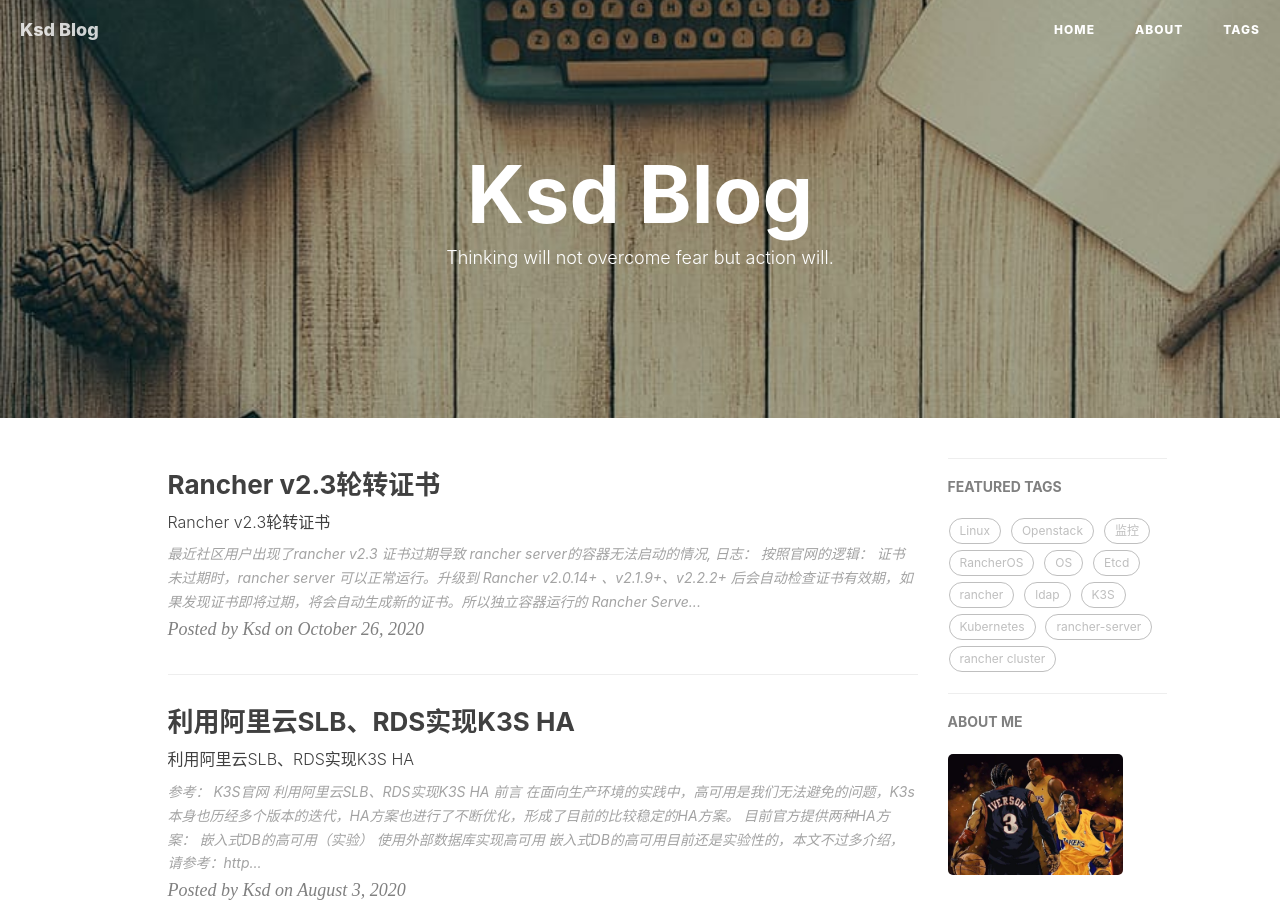
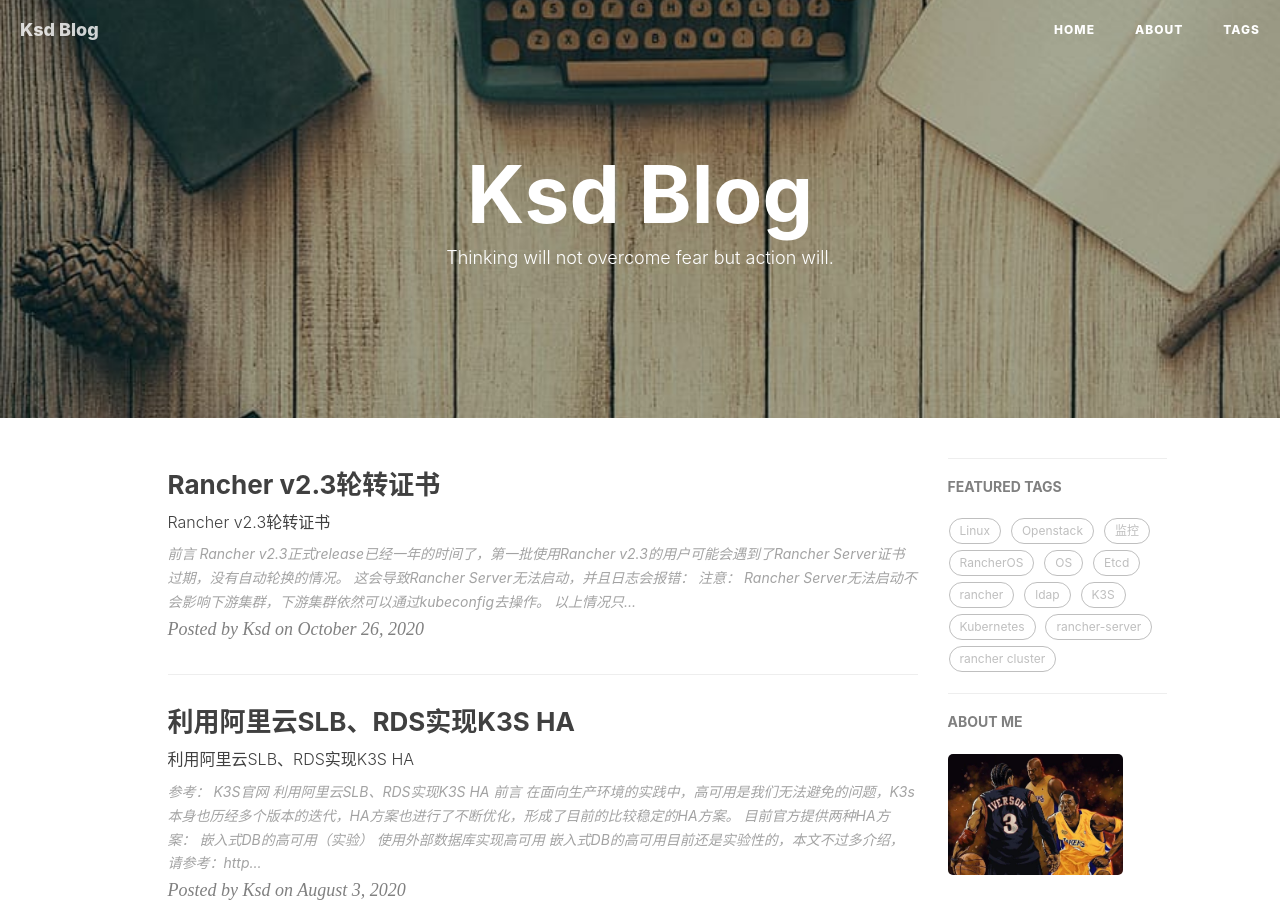
Before and after one commit to kingsd041/kingsd041.github.io, a Jekyll site: the page built from index.html, in a window 1280 px wide and 900 px high. Built offline with Jekyll 4.4.1, drawn with Linux system fonts in a browser that asks for light colours; nearby versions of some CDN libraries; the list of posts is cut into pages by our own code; comment, search, counter and statistics services are not loaded; part of the change alters nothing that is shown.

Commit message:
update certificate-rotation

````diff
--- a/_posts/rancher/2020-10-26-rancher-certificate-rotation.md
+++ b/_posts/rancher/2020-10-26-rancher-certificate-rotation.md
@@ -13,149 +13,168 @@ tags:
     - Certificate Rotation
 ---
 
-最近社区用户出现了rancher v2.3 证书过期导致 rancher server的容器无法启动的情况,
-日志：
-![](https://tva1.sinaimg.cn/large/007S8ZIlgy1gjunm8pym1j30t403amxq.jpg)
+## 前言
 
-按照官网的逻辑：
-> 证书未过期时，rancher server 可以正常运行。升级到 Rancher v2.0.14+ 、v2.1.9+、v2.2.2+ 后会自动检查证书有效期，如果发现证书即将过期，将会自动生成新的证书。所以独立容器运行的 Rancher Server，只需在证书过期前把 rancher 版本升级到支持自动更新 ssl 证书的版本即可，无需做其他操作。
+Rancher v2.3正式release已经一年的时间了，第一批使用Rancher v2.3的用户可能会遇到了Rancher Server证书过期，没有自动轮换的情况。
 
-理论上在过期之前,应该自动续签证书才对,所以带着疑问,在2.3进行了测试
+这会导致Rancher Server无法启动，并且日志会报错：
 
-**注意：操作轮转证书之前，一定要针对你的Rancher Server做好备份！！！参考[官网](https://docs.rancher.cn/docs/rancher2/backups/backups/_index)**
+![](https://tva1.sinaimg.cn/large/0081Kckwly1gk56rrww4oj31h60aw401.jpg)
 
-## 基于Rancher v2.3.1验证
+> **注意：**
 
-### 基础环境
+1. Rancher Server无法启动不会影响下游集群，下游集群依然可以通过kubeconfig去操作。
+2. 以上情况只会在`docker run`并且使用 Rancher 默认的自签名证书启动和使用小于k3s v1.19用作local集群的Rancher上才会发生。
 
-测试日期: `2020年10月19日 星期一 15时07分13秒 CST`
+## 重现问题
 
-启动Rancher 之后，从浏览器上查看到的证书过期时间：`2021年10月19日 星期二 中国标准时间 14:31:44`
+为了让大家更好的理解这个问题，下面将以手动修改系统时间的形式来重现这个问题。
 
-exec 到 rancher server 容器，查看K3S 证书过期时间：
+当前时间：`2020年10月30日 星期五 10时37分59秒 CST`
+
+1. 启动Rancher v2.3.1，并且添加下游集群，操作步骤可以参考官网：
+
+    https://docs.rancher.cn/docs/rancher2/installation/other-installation-methods/single-node-docker/_index/
+
+    https://docs.rancher.cn/docs/rancher2/cluster-provisioning/_index
+
+2. 启动Rancher 之后，从浏览器上查看到的过期时间：`2021年10月30日 星期六 中国标准时间 10:29:35`
+
+    ![](https://tva1.sinaimg.cn/large/0081Kckwly1gk75sw66k2j30ri0goq46.jpg)
+
+3. 查看Rancher Server容器内的K3s证书过期时间为`Oct 28 08:34:23 2021 GMT`
+
 ```
-for i in `ls /var/lib/rancher/k3s/server/tls/*.crt`; do echo $i; openssl x509 -enddate -noout -in $i; done
+root@rancher1:~# docker exec -it rancher_server_id bash
+root@25c228f6a4c8:/var/lib/rancher# for i in `ls /var/lib/rancher/k3s/server/tls/*.crt`; do echo $i; openssl x509 -enddate -noout -in $i; done
 /var/lib/rancher/k3s/server/tls/client-admin.crt
-notAfter=Oct 19 06:31:26 2021 GMT
+notAfter=Oct 30 02:28:49 2021 GMT
 /var/lib/rancher/k3s/server/tls/client-auth-proxy.crt
-notAfter=Oct 19 06:31:26 2021 GMT
+notAfter=Oct 30 02:28:49 2021 GMT
 /var/lib/rancher/k3s/server/tls/client-ca.crt
-notAfter=Oct 17 06:31:26 2030 GMT
+notAfter=Oct 28 02:28:49 2030 GMT
 /var/lib/rancher/k3s/server/tls/client-controller.crt
-notAfter=Oct 19 06:31:26 2021 GMT
+notAfter=Oct 30 02:28:49 2021 GMT
 /var/lib/rancher/k3s/server/tls/client-kube-apiserver.crt
-notAfter=Oct 19 06:31:26 2021 GMT
+notAfter=Oct 30 02:28:49 2021 GMT
 /var/lib/rancher/k3s/server/tls/client-kube-proxy.crt
-notAfter=Oct 19 06:31:26 2021 GMT
+notAfter=Oct 30 02:28:49 2021 GMT
 /var/lib/rancher/k3s/server/tls/client-scheduler.crt
-notAfter=Oct 19 06:31:26 2021 GMT
+notAfter=Oct 30 02:28:49 2021 GMT
 /var/lib/rancher/k3s/server/tls/request-header-ca.crt
-notAfter=Oct 17 06:31:26 2030 GMT
+notAfter=Oct 28 02:28:49 2030 GMT
 /var/lib/rancher/k3s/server/tls/server-ca.crt
-notAfter=Oct 17 06:31:26 2030 GMT
+notAfter=Oct 28 02:28:49 2030 GMT
 /var/lib/rancher/k3s/server/tls/serving-kube-apiserver.crt
-notAfter=Oct 19 06:31:26 2021 GMT
+notAfter=Oct 30 02:28:49 2021 GMT
 ```
 
-### 开始验证
-
-1. 将服务器时间调整为还有5天过期的时间，比如：`20211015`
+4. 将服务器时间调整为证书过期后5天的日期，比如：`20211105`
 
 ```
-timedatectl set-ntp no
-
-date -s 20211015
-
-date
-Fri Oct 15 00:00:02 CST 2021
+root@rancher1:~# timedatectl set-ntp no
+root@rancher1:~# date -s 20211105
+Fri Nov  5 00:00:00 CST 2021
+root@rancher1:~# date
+Fri Nov  5 00:00:00 CST 2021
 ```
 
-2. 触发证书更新
+此时，Rancher UI 已经无法访问:
 
-rancher 会在没6小时检查一下证书，如果快过期了，会更新Rancher的相关证书，但本次测试为了快点更新，直接使用使用重启rancher的方式触发更新。
+![](https://tva1.sinaimg.cn/large/0081Kckwly1gk75zwz2lfj31680re74o.jpg)
+
+并且Rancher 容器由于内置的K3s证书过期不停的重启，也就是在前言中提到的现象。
+
+
+## 手动轮换证书
+
+以上的现象是因为Rancher Server内置的K3s证书过期，导致K3s无法启动，从而影响到了Rancher Server容器无法启动。
+
+为了可以继续操作Rancher Server容器，需要将系统时间调整到K3s证书过期之前。
 
 ```
-docker restat rancher-server
+root@rancher1:~# date -s 20211025
+Mon Oct 25 00:00:00 CST 2021
 ```
 
-3. 验证证书更新
+> 如果启动Rancher时未加`--restart=unless-stopped`参数，需要手动启动Rancher Server。
 
-    - 在浏览器上查看证书的过期时间：`2022年10月15日 星期六 中国标准时间 00:04:53`，已经更新成功
-    - 检查K3S的证书：
-
-    ```
-    # for i in `ls /var/lib/rancher/k3s/server/tls/*.crt`; do echo $i; openssl x509 -enddate -noout -in $i; done
-    /var/lib/rancher/k3s/server/tls/client-admin.crt
-    notAfter=Oct 19 07:45:23 2021 GMT
-    /var/lib/rancher/k3s/server/tls/client-auth-proxy.crt
-    notAfter=Oct 19 07:45:23 2021 GMT
-    /var/lib/rancher/k3s/server/tls/client-ca.crt
-    notAfter=Oct 17 07:45:23 2030 GMT
-    /var/lib/rancher/k3s/server/tls/client-controller.crt
-    notAfter=Oct 19 07:45:23 2021 GMT
-    /var/lib/rancher/k3s/server/tls/client-kube-apiserver.crt
-    notAfter=Oct 19 07:45:23 2021 GMT
-    /var/lib/rancher/k3s/server/tls/client-kube-proxy.crt
-    notAfter=Oct 19 07:45:23 2021 GMT
-    /var/lib/rancher/k3s/server/tls/client-scheduler.crt
-    notAfter=Oct 19 07:45:23 2021 GMT
-    /var/lib/rancher/k3s/server/tls/request-header-ca.crt
-    notAfter=Oct 17 07:45:23 2030 GMT
-    /var/lib/rancher/k3s/server/tls/server-ca.crt
-    notAfter=Oct 17 07:45:23 2030 GMT
-    /var/lib/rancher/k3s/server/tls/serving-kube-apiserver.crt
-    notAfter=Oct 19 07:45:23 2021 GMT
-    ```
-
-    从上面的结果来看，K3s的证书并没有更新，这回导致到了K3s证书过期时间之后，Rancher server将反复重启，也就是开头遇见的那个问题。
-
-### 问题解决
-
-1. exec 到Rancher server内，删除对应的证书：
+接下来我们就可以进入到容器内手动删除K3s证书，然后重启Rancher，重启成功后将重新生成K3s证书
 
 ```
-rm -rf /var/lib/rancher/k3s/server/tls/*.crt
+root@rancher1:~# docker exec -it rancher_server_id bash
+root@25c228f6a4c8:/var/lib/rancher# rm -rf /var/lib/rancher/k3s/server/tls/*.crt
+root@25c228f6a4c8:/var/lib/rancher# exit
+exit
+root@rancher1:~# docker restart rancher_server_id
 ```
 
-2. 重启Rancher server容器
-    有时候会反复刷日志`2021/10/14 16:12:10 [INFO] Waiting for server to become available: Get https://localhost:6443/version?timeout=30s: x509: certificate signed by unknown authority`
+Rancher Server如果出现以下日志，那就再重启一次Rancher Server：
 
-    如果出现以上日志，那就再重启一次rancher server
+```
+2021/10/24 16:01:00 [INFO] Waiting for server to become available: Get https://localhost:6443/version?timeout=30s: x509: certificate signed by unknown authority
+```
 
-3. 检查K3s证书过期时间
-    在容器内执行：
+## 验证
 
-    ```
-    # for i in `ls /var/lib/rancher/k3s/server/tls/*.crt  `; do echo $i; openssl x509 -enddate -noout -in $i; done
-    /var/lib/rancher/k3s/server/tls/client-admin.crt
-    notAfter=Oct 14 16:16:34 2022 GMT
-    /var/lib/rancher/k3s/server/tls/client-auth-proxy.crt
-    notAfter=Oct 14 16:16:34 2022 GMT
-    /var/lib/rancher/k3s/server/tls/client-ca.crt
-    notAfter=Oct 12 16:16:34 2031 GMT
-    /var/lib/rancher/k3s/server/tls/client-controller.crt
-    notAfter=Oct 14 16:16:34 2022 GMT
-    /var/lib/rancher/k3s/server/tls/client-kube-apiserver.crt
-    notAfter=Oct 14 16:16:34 2022 GMT
-    /var/lib/rancher/k3s/server/tls/client-kube-proxy.crt
-    notAfter=Oct 14 16:16:34 2022 GMT
-    /var/lib/rancher/k3s/server/tls/client-scheduler.crt
-    notAfter=Oct 14 16:16:34 2022 GMT
-    /var/lib/rancher/k3s/server/tls/request-header-ca.crt
-    notAfter=Oct 12 16:16:34 2031 GMT
-    /var/lib/rancher/k3s/server/tls/server-ca.crt
-    notAfter=Oct 12 16:16:34 2031 GMT
-    /var/lib/rancher/k3s/server/tls/serving-kube-apiserver.crt
-    notAfter=Oct 14 16:16:34 2022 GMT
-    ```
+1. 将服务器时间再次调整为证书过期后5天的日期，比如：`20211105`
 
-    从以上结果可以看到，K3s的证书过期时间已经更新成了 2022年 10月 14日
+```
+root@rancher1:~# date -s 20211105
+Fri Nov  5 00:00:00 CST 2021
+```
 
-    此时将服务器时间再往后调整一个月，验证K3s和Rancher server是否正常
+证书更新之后，我们需要确认下K3s证书是否更新成功，还需要检查下游集群是否会有影响。
 
-    ```
-    date -s 20211115
-    ```
+2. 确认K3s证书已经更新
 
-    结果：
-    Rancher 访问正常
+```
+root@rancher1:~# docker exec -it rancher_server_id bash
+root@25c228f6a4c8:/var/lib/rancher# for i in `ls /var/lib/rancher/k3s/server/tls/*.crt`; do echo $i; openssl x509 -enddate -noout -in $i; done
+/var/lib/rancher/k3s/server/tls/client-admin.crt
+notAfter=Oct 24 16:00:54 2022 GMT
+/var/lib/rancher/k3s/server/tls/client-auth-proxy.crt
+notAfter=Oct 24 16:00:54 2022 GMT
+/var/lib/rancher/k3s/server/tls/client-ca.crt
+notAfter=Oct 22 16:00:54 2031 GMT
+/var/lib/rancher/k3s/server/tls/client-controller.crt
+notAfter=Oct 24 16:00:54 2022 GMT
+/var/lib/rancher/k3s/server/tls/client-kube-apiserver.crt
+notAfter=Oct 24 16:00:54 2022 GMT
+/var/lib/rancher/k3s/server/tls/client-kube-proxy.crt
+notAfter=Oct 24 16:00:54 2022 GMT
+/var/lib/rancher/k3s/server/tls/client-scheduler.crt
+notAfter=Oct 24 16:00:54 2022 GMT
+/var/lib/rancher/k3s/server/tls/request-header-ca.crt
+notAfter=Oct 22 16:00:54 2031 GMT
+/var/lib/rancher/k3s/server/tls/server-ca.crt
+notAfter=Oct 22 16:00:54 2031 GMT
+/var/lib/rancher/k3s/server/tls/serving-kube-apiserver.crt
+notAfter=Oct 24 16:00:54 2022 GMT
+```
+
+K3s证书过期时间已经从`Oct 30 02:28:49 2021 GMT`更新到了`Oct 24 16:00:54 2022 GMT`
+
+3. 确认浏览器证书已经更新
+
+浏览器上的证书过期已经从`2021年10月30日 星期六 中国标准时间 10:29:35`更新到了`2022年10月25日 星期二 中国标准时间 00:01:34`
+
+![](https://tva1.sinaimg.cn/large/0081Kckwly1gk767cso67j30re0gkt9v.jpg)
+
+4. 确认下游集群不受影响
+
+    - 集群状态为`Active`
+    ![](https://tva1.sinaimg.cn/large/0081Kckwly1gk565guljaj31zs0i0wey.jpg)
+
+    - 检查集群 Pod 的运行状况
+    ![](https://tva1.sinaimg.cn/large/0081Kckwly1gk567u2576j312w0gumye.jpg)
+
+## 后记
+
+Rancher从v2.3开始，在Rancher Server容器中内置了K3s作为local集群来支撑Rancher Server运行。
+
+而k3s内部自动签发的证书的有效期是1年，正常情况下如果证书已过期或剩余的时间少于90天，则在重新启动K3s时将轮换证书。参考官网：https://docs.rancher.cn/docs/k3s/advanced/_index
+
+但实际上由于K3s的bug导致在证书已过期或剩余的时间少于90天时重启Rancher没有将证书轮换，所以才会出现前言中的问题。
+
+不过不用担心，在后续的K3s v1.19版本中已经解决了这个问题，参考：https://github.com/rancher/k3s/commit/a2471a1f8a2aa26902f8e3b29624dc9c809024d2
````
